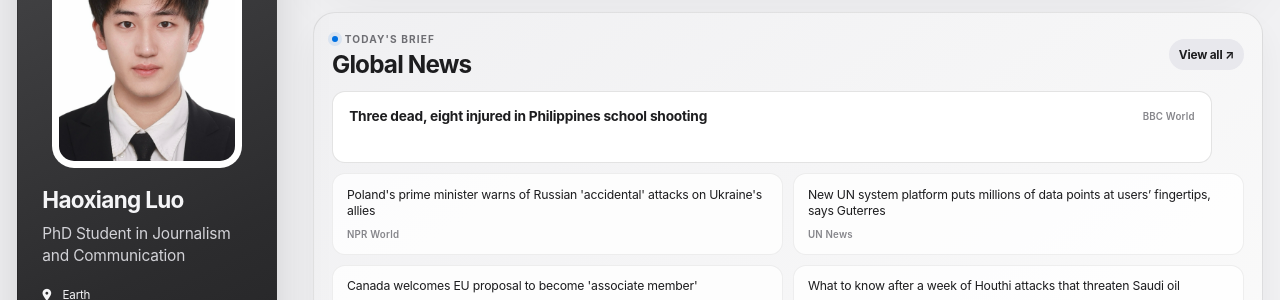
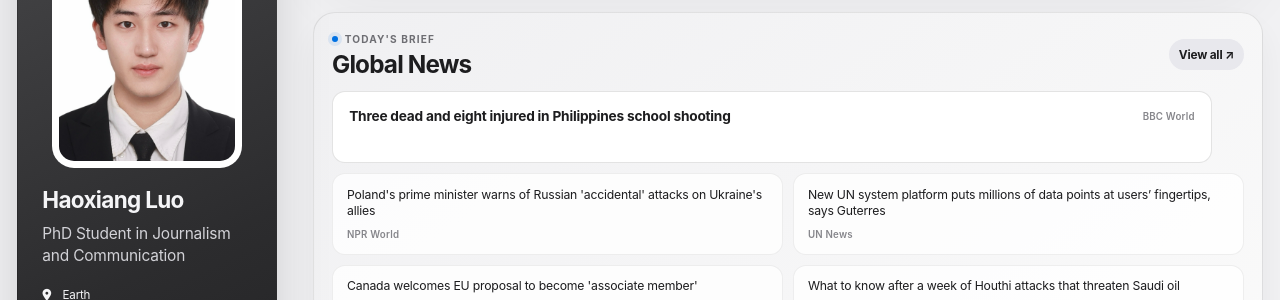
Before and after one commit to HaoxiangLuo/HaoxiangLuo.github.io, a Jekyll site: the page built from _pages/about.md, in a window 1280 px wide and 900 px high, scrolled down 253 px. Shown: the part 227-527 px from the top of the window. Built offline with Jekyll 4.4.1, drawn with Linux system fonts in a browser that asks for light colours; a style sheet for code colours, icons or effects is not loaded.

Commit message:
Update daily news 2026-09-18

```diff
--- a/_data/daily_news.json
+++ b/_data/daily_news.json
@@ -1,11 +1,11 @@
 {
-  "updated_at": "2026-09-18T17:25:15+08:00",
+  "updated_at": "2026-09-18T18:24:49+08:00",
   "days": [
     {
       "date": "2026-09-18",
       "items": [
         {
-          "title": "Three dead, eight injured in Philippines school shooting",
+          "title": "Three dead and eight injured in Philippines school shooting",
           "source": "BBC World",
           "url": "https://www.bbc.co.uk/news/articles/c6x2z4dlzyr0o?at_medium=RSS&at_campaign=rss",
           "title_zh": "菲律宾校园枪击案三死八伤"
```
